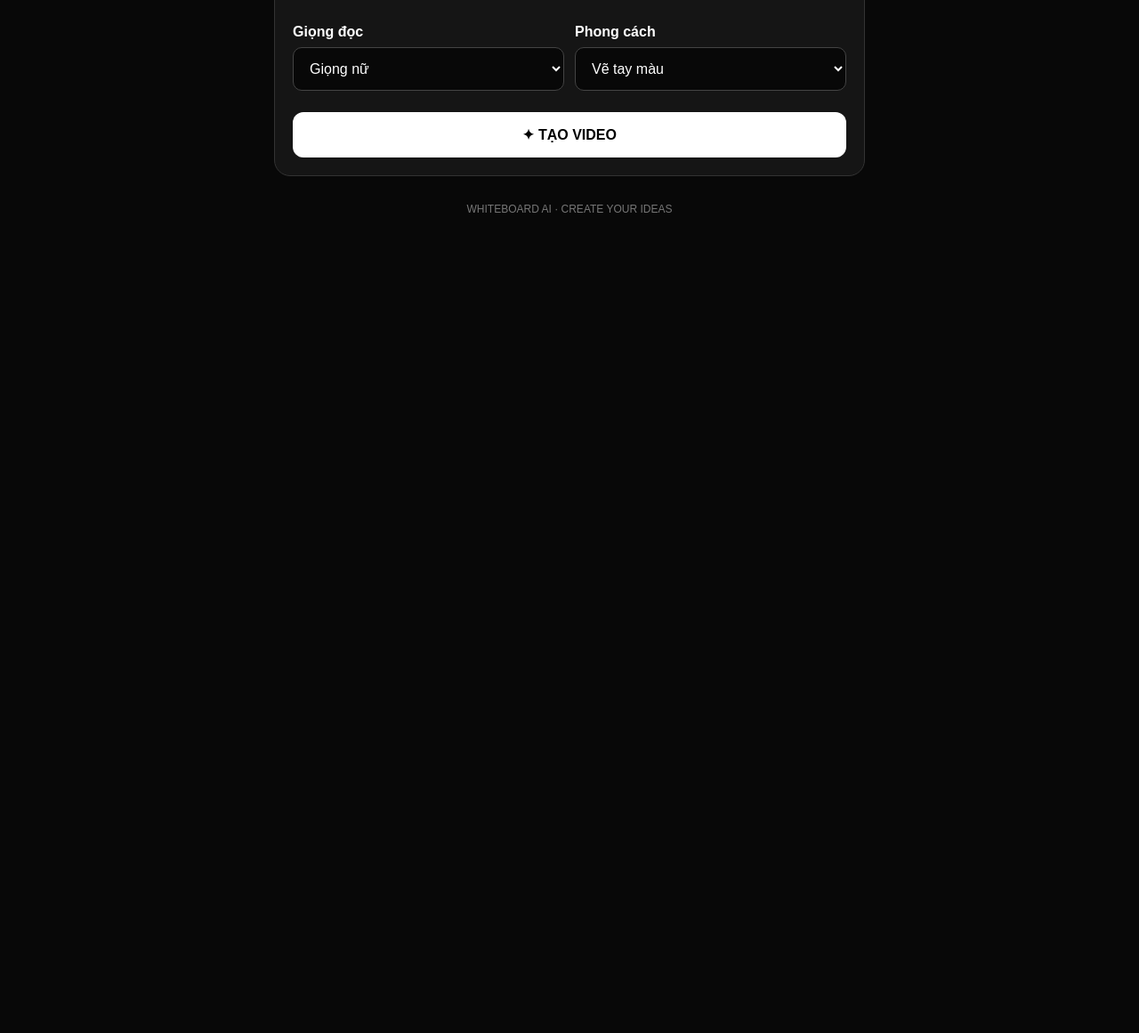
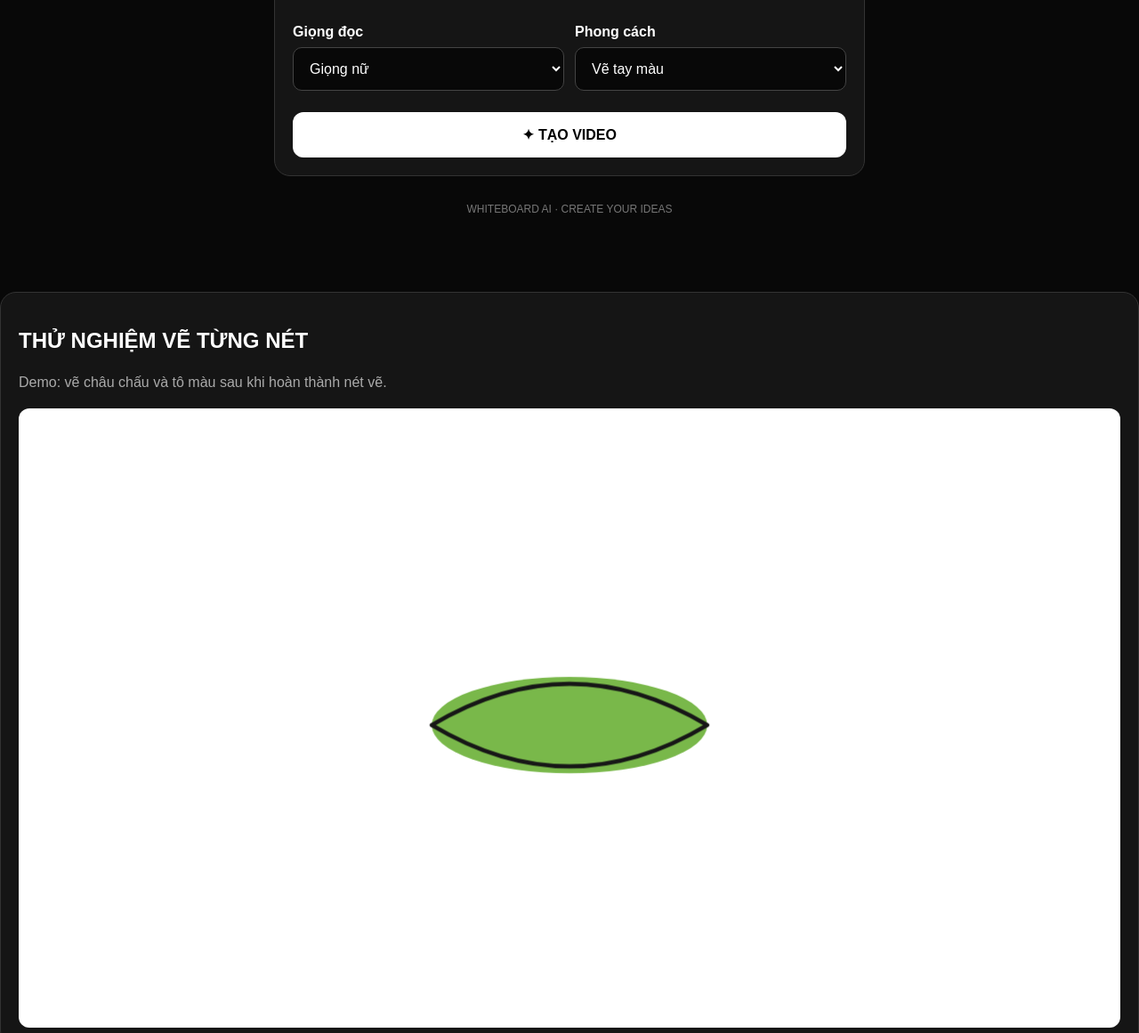
Before and after one commit to truongct0047-bit/whiteboard-ai, a plain HTML site: page index.html in a window 1280 px wide. Shown: the part 584-1745 px from the top of the page at 89% size. Before the commit the page ends 884 px from the top, so only its background shows below. Drawn offline with Linux system fonts and the light colour scheme.

Commit message:
Update index.html

```diff
--- a/index.html
+++ b/index.html
@@ -115,7 +115,17 @@ footer{text-align:center;color:#777;font-size:12px;margin:30px}
 </section>
 <footer>WHITEBOARD AI · CREATE YOUR IDEAS</footer>
 </main>
+<section class="panel">
+  <h2>THỬ NGHIỆM VẼ TỪNG NÉT</h2>
+  <p>Demo: vẽ châu chấu và tô màu sau khi hoàn thành nét vẽ.</p>
 
+  <div class="drawing-animation">
+    <svg viewBox="0 0 800 450" xmlns="http://www.w3.org/2000/svg">
+      <ellipse class="color-fill" cx="400" cy="230" rx="100" ry="35" fill="#79b84a"/>
+      <path class="draw-line" d="M300 230 Q400 170 500 230 Q400 290 300 230"/>
+    </svg>
+  </div>
+</section>
 
 <script>
 const form = document.getElementById("videoForm");
```
